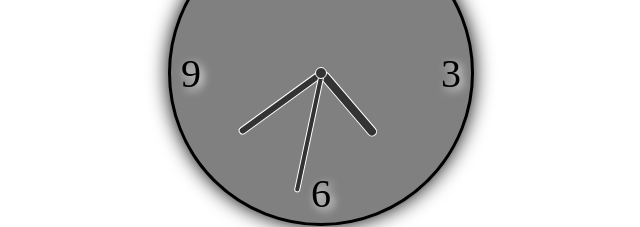
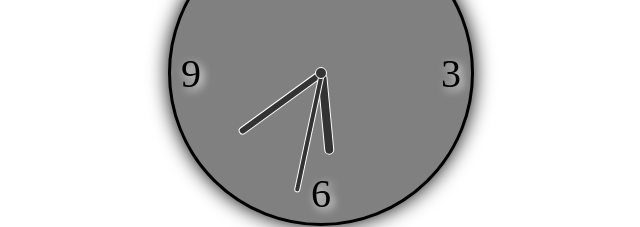
Before and after one commit to Saminasr33/Clock, a plain HTML site: page index.html in a window 1280 px wide. Shown: the part 327-554 px from the top of the page, without its empty margins (319-959 px from the left). Drawn offline with Linux system fonts and the light colour scheme.

Commit message:
Update index.html

```diff
--- a/index.html
+++ b/index.html
@@ -230,7 +230,7 @@
 
 
 
-            const hoursangel = (hours * 30) + (minutes * 0.5);
+            const hoursangel = (hours * 30) + (minutes * 1.4);
 
             const minutesangel = minutes * 6;
 
```
